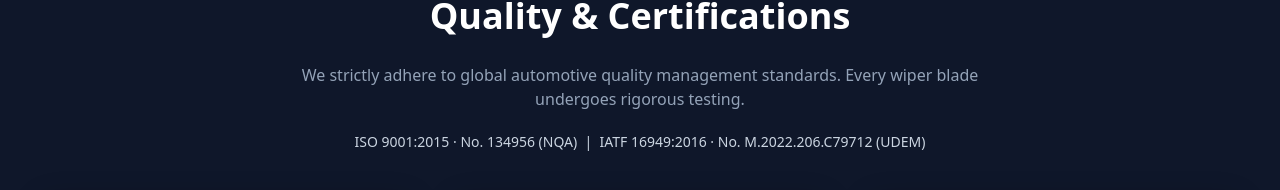
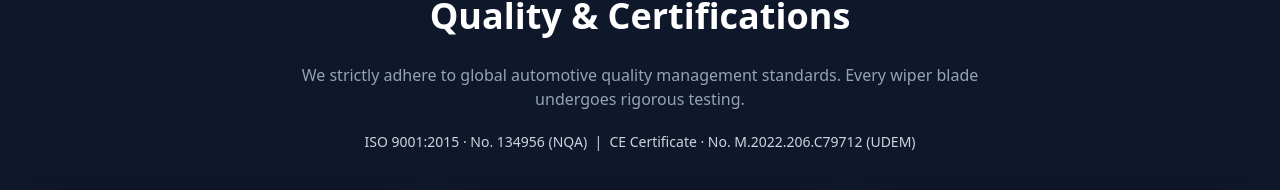
Before and after one commit to 15970477274a-prog/bowang-wiper-site, a Next.js app: page /en/about in a window 1280 px wide. Shown: the part 1596-1786 px from the top of the page. Built offline with nearby package versions, Linux system fonts and the light colour scheme.

Commit message:
fix: label first certificate as CE instead of IATF 16949
Cert No. M.2022.206.C79712 (UDEM) is a CE certificate.

```diff
--- a/app/[lang]/about/page.tsx
+++ b/app/[lang]/about/page.tsx
@@ -229,7 +229,7 @@ export default function AboutPage() {
         <div style={{ maxWidth: "1200px", margin: "0 auto", textAlign: "center" }}>
           <h2 style={{ fontSize: "36px", fontWeight: 800, marginBottom: "20px" }}>{aboutText.qualityTitle}</h2>
           <p style={{ color: "#94a3b8", marginBottom: "60px", maxWidth: "700px", margin: "0 auto" }}>{aboutText.qualitySub}</p>
-          <p style={{ color: "#cbd5e1", margin: "20px auto 40px", maxWidth: "700px", fontSize: "14px" }}>ISO 9001:2015 · No. 134956 (NQA) &nbsp;|&nbsp; IATF 16949:2016 · No. M.2022.206.C79712 (UDEM)</p>
+          <p style={{ color: "#cbd5e1", margin: "20px auto 40px", maxWidth: "700px", fontSize: "14px" }}>ISO 9001:2015 · No. 134956 (NQA) &nbsp;|&nbsp; CE Certificate · No. M.2022.206.C79712 (UDEM)</p>
           <div style={{ display: "grid", gridTemplateColumns: "repeat(auto-fit, minmax(300px, 1fr))", gap: "40px" }}>
              {certificates.map((cert, i) => (
                <div key={i} style={{ backgroundColor: "white", borderRadius: "16px", padding: "20px", textAlign: "center", boxShadow: "0 10px 30px rgba(0,0,0,0.3)" }}>
--- a/app/[lang]/contact/page.tsx
+++ b/app/[lang]/contact/page.tsx
@@ -103,7 +103,7 @@ export default function ContactPage() {
             <div style={{ backgroundColor: "#f8fafc", border: "1px solid #e2e8f0", borderRadius: "10px", padding: "16px 18px", marginBottom: "24px", fontSize: "13px", color: "#334155", lineHeight: 1.8 }}>
               <div style={{ fontWeight: 800, color: "#0f172a", marginBottom: "6px" }}>✓ Verified Factory & Certifications</div>
               <div>ISO 9001:2015 · No. 134956 (NQA)</div>
-              <div>IATF 16949:2016 · No. M.2022.206.C79712 (UDEM)</div>
+              <div>CE Certificate · No. M.2022.206.C79712 (UDEM)</div>
               <div>MOQ from 100 pcs per size (most models)</div>
               <a href="https://youtu.be/ppMeBaDm2hk" target="_blank" rel="noopener noreferrer" style={{ color: "#0284c7", fontWeight: 700 }}>▶ Watch Factory Video</a>
             </div>
```
